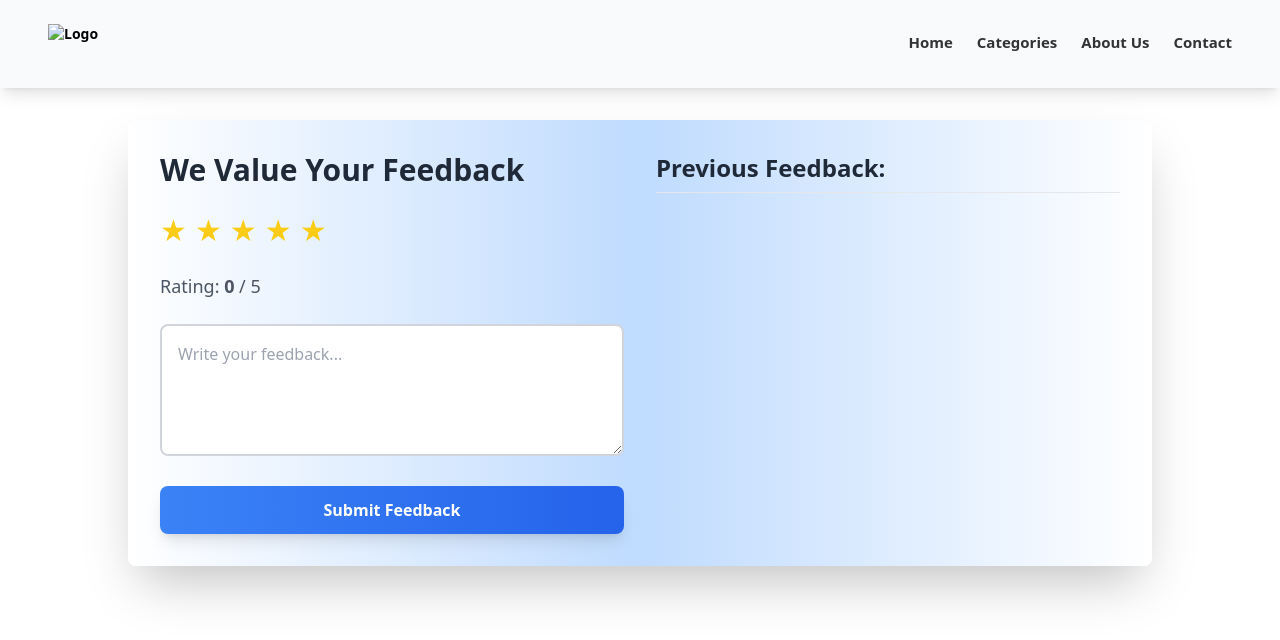
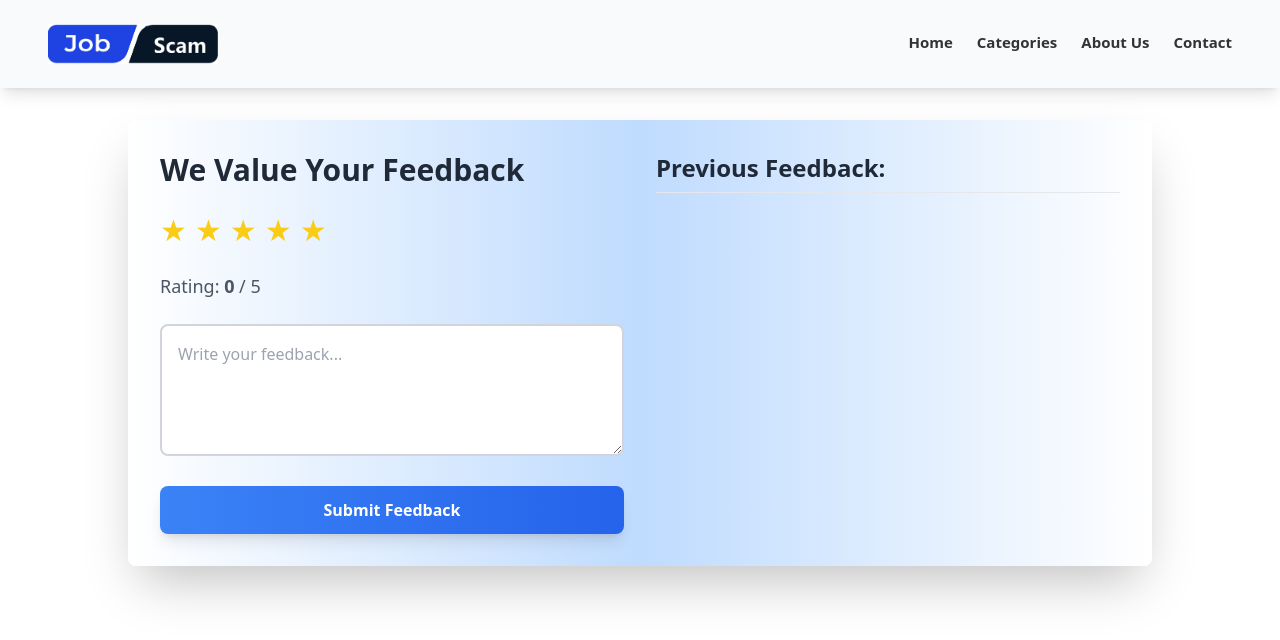
Before and after one commit to Deepak23official/pyflask, a plain HTML site: page python/Jobsafe/Feedback.html in a window 1280 px wide. Drawn offline with nearby package versions, Linux system fonts and the light colour scheme; the site is published under a folder, as on GitHub Pages, so addresses that start at the root find nothing.

Commit message:
Update Feedback.html

```diff
--- a/python/Jobsafe/Feedback.html
+++ b/python/Jobsafe/Feedback.html
@@ -47,7 +47,7 @@
     <div class="container flex items-center justify-between px-4 py-6 mx-auto">
       <!-- Logo -->
       <a href="index.html" class="navbar-brand">
-        <img class="h-10" src="/Jobsafe/FakeofferImg/logo_page-0001.jpg" alt="Logo" />
+        <img class="h-10" src="FakeofferImg/logo_page-0001.jpg" alt="Logo" />
       </a>
 
       <!-- Menu for Larger Screens -->
```
